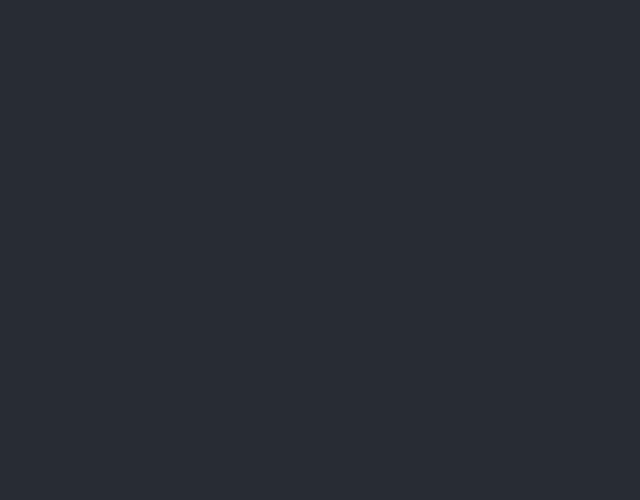
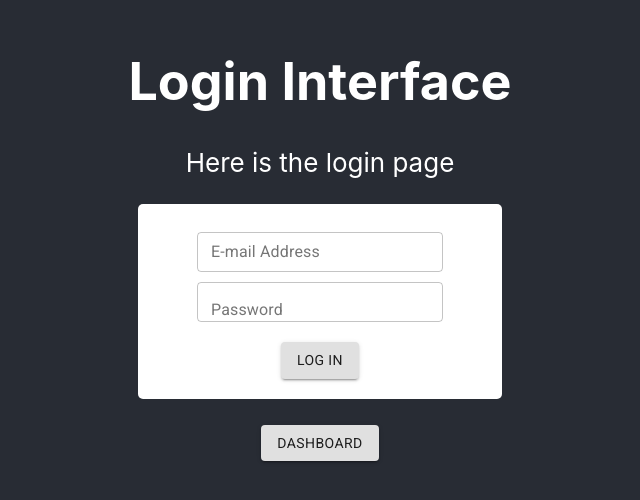
Before and after one commit to TaylorZowtuk/measure-what-matters, a React (Create React App) app in the folder frontend/: page /login in a window 1280 px wide. Shown: the part 162-662 px from the top of the page, without its empty margins (320-960 px from the left). Built offline with nearby package versions, Linux system fonts and the light colour scheme.

Commit message:
created log in page

```diff
--- a/frontend/src/Router.tsx
+++ b/frontend/src/Router.tsx
@@ -3,12 +3,33 @@ import { Switch, Route } from 'react-router-dom';
 
 import Dashboard from './components/Dashboard.page';
 import Recording from './components/Recording.page';
+import Login from './components/Login/Login.page';
+import Teams from './components/Teams/Teams.page';
+
+const team = {
+  teamList:[{
+  playerList: [{
+      name: 'John',
+      number: 1
+  },
+  {
+      name: 'Tom',
+      number: 2
+  },
+  {
+      name: 'Bob',
+      number: 3
+  }]
+  }]
+};
 
 const Router = () => {
   return (
     <Switch> {/* The Switch decides which component to show based on the current URL.*/}
       <Route exact path='/' component={Dashboard}></Route>
       <Route exact path='/recording' component={Recording}></Route>
+      <Route exact path='/login' component={Login}></Route>
+      <Route exact path='/teams' component={Teams}></Route>
     </Switch>
   );
 }
--- /dev/null
+++ b/frontend/src/components/AddTeam/AddTeam.page.tsx
@@ -0,0 +1,5 @@
+import React from 'react';
+
+class AddTeam extends React.Component {
+
+}
--- a/frontend/src/components/Dashboard.page.tsx
+++ b/frontend/src/components/Dashboard.page.tsx
@@ -7,8 +7,16 @@ const Dashboard = () => (
     <div className='dashboard'>
       <h1>Dashboard Interface</h1>
       <p>Here is the dashboard</p>
+      <Link to="/login">
+        <Button variant="contained">Login</Button>
+      </Link>
+      <br></br>
       <Link to="/recording">
         <Button variant="contained">Recording</Button>
+      </Link>
+      <br></br>
+      <Link to="/teams">
+        <Button variant="contained">Teams</Button>
       </Link>
     </div>
   );
--- /dev/null
+++ b/frontend/src/components/Login/Login.page.tsx
@@ -0,0 +1,128 @@
+import React from 'react';
+import clsx from 'clsx';
+import { Link } from "react-router-dom";
+import Button from '@material-ui/core/Button';
+import { createStyles, makeStyles, Theme } from '@material-ui/core/styles';
+import TextField from '@material-ui/core/TextField';
+import FormControl from '@material-ui/core/FormControl';
+import OutlinedInput from '@material-ui/core/OutlinedInput';
+import InputLabel from '@material-ui/core/InputLabel';
+import InputAdornment from '@material-ui/core/InputAdornment';
+import IconButton from '@material-ui/core/IconButton';
+// import Visibility from '@material-ui/icons/Visibility';
+// import VisibilityOff from '@material-ui/icons/VisibilityOff';
+
+const useStyles = makeStyles((theme: Theme) =>
+    createStyles({
+        root: {
+            display: 'block',
+            flexWrap: 'wrap',
+            backgroundColor: 'white',
+            borderRadius: 5,
+            padding: "20px 10px",
+            margin: "20px 10px"
+        },
+        textField: {
+            marginLeft: theme.spacing(1),
+            marginRight: theme.spacing(1),
+            width: '15ch',
+            marginBottom: 10
+        },
+        input: {
+            backgroundColor: 'white',
+            borderRadius: 5
+        },
+        button: {
+            marginTop: 10
+        }
+    }),
+);
+
+interface State {
+    email: string,
+    password: string;
+    showPassword: boolean;
+}
+
+const Login = () => {
+    const classes = useStyles();
+
+    const [values, setValues] = React.useState<State>({
+        email: '',
+        password: '',
+        showPassword: false,
+    });
+
+    const handleChange = (prop: keyof State) => (event: React.ChangeEvent<HTMLInputElement>) => {
+        setValues({ ...values, [prop]: event.target.value });
+    };
+
+    const handleClickShowPassword = () => {
+        setValues({ ...values, showPassword: !values.showPassword });
+    };
+
+    const handleMouseDownPassword = (event: React.MouseEvent<HTMLButtonElement>) => {
+        event.preventDefault();
+    };
+
+    const handleOnClick = () => {
+        // TODO: call to backend
+    }
+
+    return (
+        <div className='login'>
+            <h1>Login Interface</h1>
+            <p>Here is the login page</p>
+
+            <div className={classes.root}>
+                <TextField
+                    label="E-mail Address"
+                    id="outlined-margin-dense"
+                    className={classes.textField}
+                    margin="dense"
+                    variant="outlined"
+                    color='secondary'
+                    onChange={handleChange('email')}
+                />
+                <br/>
+                <FormControl
+                    variant="outlined"
+                    className={classes.textField}
+                >
+                    <InputLabel htmlFor="outlined-adornment-password" color='secondary'>Password</InputLabel>
+                    <OutlinedInput
+                        id="outlined-adornment-password"
+                        type={values.showPassword ? 'text' : 'password'}
+                        value={values.password}
+                        onChange={handleChange('password')}
+                        margin="dense"
+                        color='secondary'
+                        // endAdornment={
+                        //     <InputAdornment position="end">
+                        //         <IconButton
+                        //             aria-label="toggle password visibility"
+                        //             onClick={handleClickShowPassword}
+                        //             onMouseDown={handleMouseDownPassword}
+                        //             edge="end"
+                        //         >
+                        //         </IconButton>
+                        //     </InputAdornment>
+                        // }
+                        labelWidth={70}
+                    />
+                </FormControl>
+
+                <br></br>
+                <Button variant="contained" className={classes.button} onClick={handleOnClick}>Log in</Button>
+
+            </div>
+            <p></p>
+
+            <Link to="/">
+                <Button variant="contained">Dashboard</Button>
+            </Link>
+        </div>
+    );
+}
+
+export default Login;
--- /dev/null
+++ b/frontend/src/components/TeamComponent/TeamComponent.tsx
@@ -0,0 +1,35 @@
+import React from 'react';
+import './teamComponent.css'
+
+interface teamProps{
+    playerList: Player[]
+}
+
+interface Player{
+    name: string;
+    number: number;
+}
+
+class TeamComponent extends React.Component<teamProps>{
+    constructor(props: teamProps) {
+        super(props);
+    }
+
+    public render(){
+        return (
+            <div className="team">
+                {
+                    this.props.playerList.map((player: Player) => {
+                        return (
+                            <div className="player">
+                                <h3>{player.name} {player.number}</h3>
+                            </div>
+                        )
+                        })
+                    }
+            </div>
+        );
+    }
+}
+
+export default TeamComponent;
--- /dev/null
+++ b/frontend/src/components/TeamComponent/teamComponent.css
@@ -0,0 +1,12 @@
+.team {
+    margin: 0;
+    background-color: whitesmoke;
+    color: #282c34;
+    border-radius: 5px;
+}
+
+.player {
+    width: 200px;
+    margin: 0;
+    font-size: small;
+}
--- /dev/null
+++ b/frontend/src/components/Teams/Teams.page.tsx
@@ -0,0 +1,104 @@
+import React from 'react';
+import TeamComponent from '../TeamComponent/TeamComponent';
+import Button from '@material-ui/core/Button';
+import './teams.css'
+
+interface teamProps {
+    teamList: Team[]
+}
+
+interface teamState {
+    teamList: Team[]
+}
+
+interface Team {
+    playerList: Player[]
+}
+
+interface Player{
+    name: string;
+    number: number;
+}
+
+const teams = {
+    teamList:
+    [{
+    playerList: [{
+        name: 'John',
+        number: 1
+    },
+    {
+        name: 'Tom',
+        number: 2
+    },
+    {
+        name: 'Bob',
+        number: 3
+    }]
+  }]
+};
+
+class Teams extends React.Component<{}, teamState>{
+    constructor(props: {}){
+        super(props);
+
+        this.state = {
+            teamList: [
+                {
+                    playerList: [
+                        {
+                            name: 'John',
+                            number: 1
+                        },
+                        {
+                            name: 'Tom',
+                            number: 2
+                        },
+                        {
+                            name: 'Bob',
+                            number: 3
+                        }
+                    ]
+                },
+                {
+                    playerList: [
+                        {
+                            name: 'Cat',
+                            number: 5
+                        },
+                        {
+                            name: 'Lily',
+                            number: 6
+                        },
+                        {
+                            name: 'Mag',
+                            number: 8
+                        }
+                    ]
+                }
+            ]
+        }
+    };
+
+    addTeam = (): void => {
+
+    }
+
+    public render(){
+        return (
+            <div className="container">
+                {this.state.teamList.map((team) => {
+                    return (
+                        <div className="teamList">
+                            <TeamComponent playerList={team.playerList}></TeamComponent>
+                            <Button variant="contained">Edit Team</Button>
+                        </div>
+                    )
+                })}
+                <Button variant="contained">Add Team</Button>
+            </div>
+        )
+    }
+}
+
+export default Teams;
--- /dev/null
+++ b/frontend/src/components/Teams/teams.css
@@ -0,0 +1,17 @@
+.container {
+    margin: 20 auto;
+    padding: 20 auto;
+}
+
+.teamList {
+    display: flex;
+    margin: 50 auto;
+    width: 200px;
+    /* background-color: violet; */
+}
+
+.button {
+    height: 100%;
+    width: 100%;
+    padding-top: 50px;
+}
```
Also changed, not shown: 1 other file (tests, documents, lock files or other folders).
